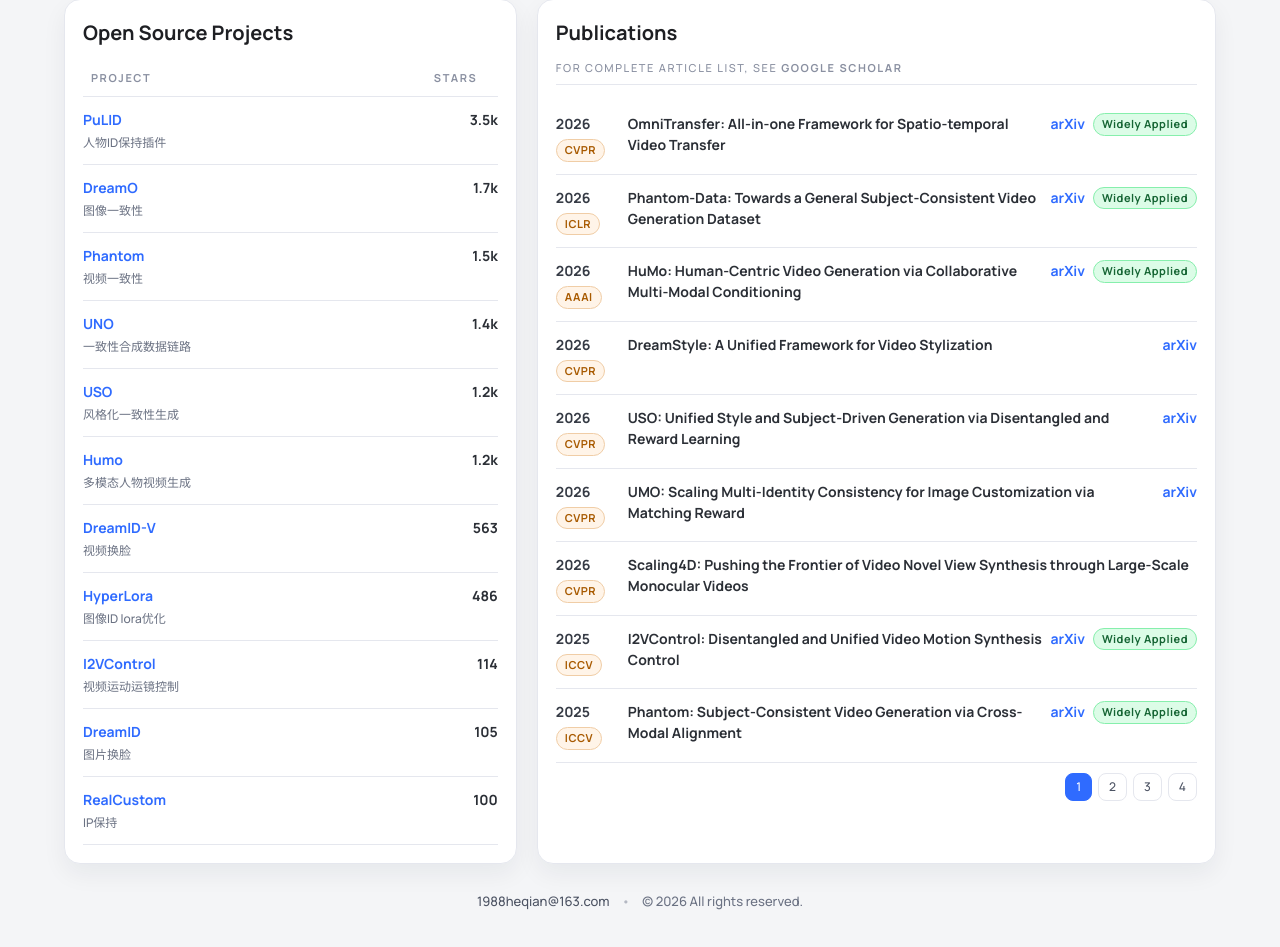
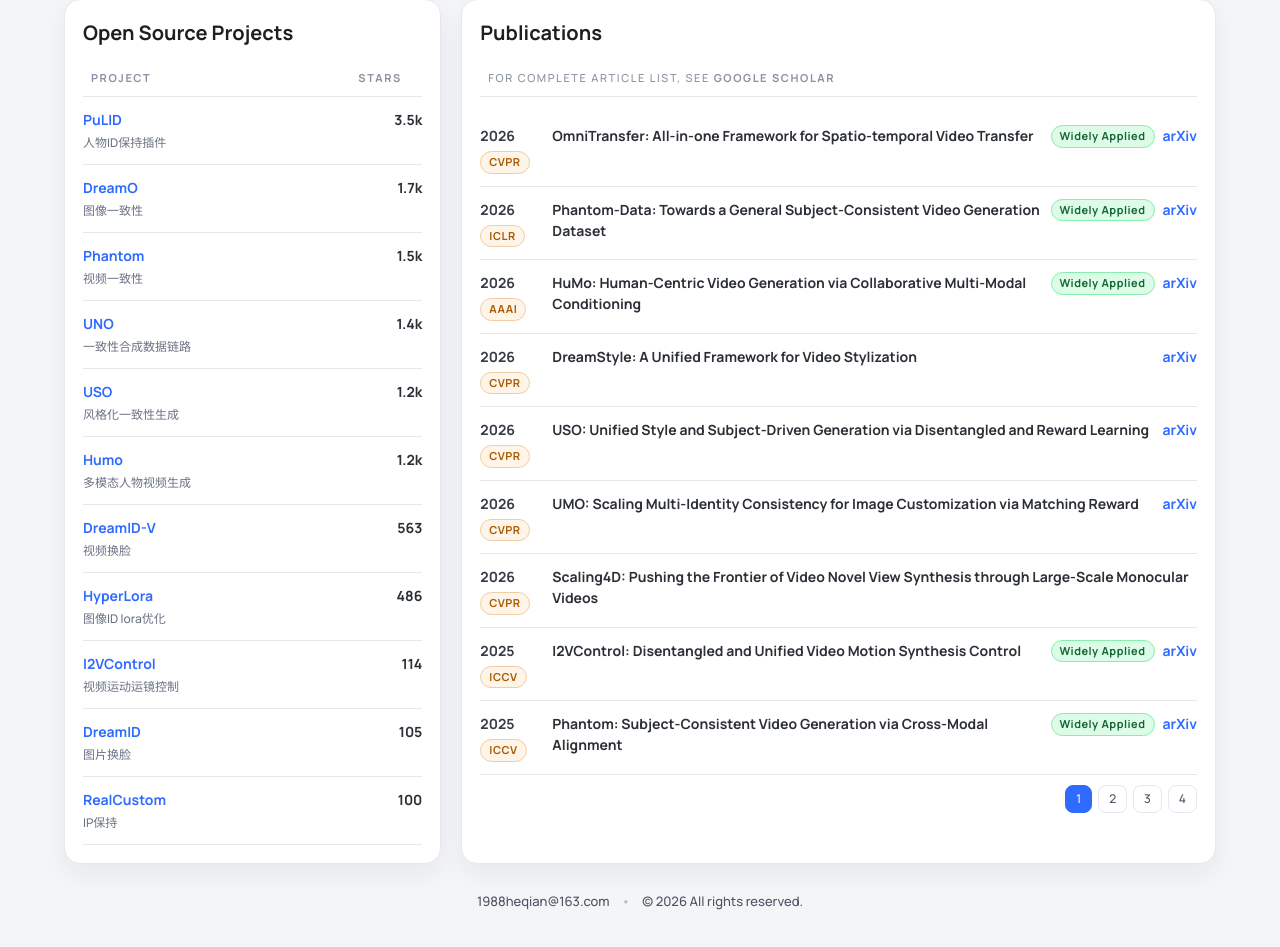
Before and after one commit to logic1988/logic1988.github.io, a Next.js app: page / in a window 1280 px wide. Shown: the part 369-1316 px from the top of the page. Built offline with nearby package versions, Linux system fonts and the light colour scheme; no server answers.

Commit message:
fix: 调整 Widely Applied 位置、对齐格式、调整布局宽度

```diff
--- a/src/app/page.tsx
+++ b/src/app/page.tsx
@@ -497,7 +497,7 @@ export default function Home() {
         </div>
       </section>
 
-      <div style={{ display: 'grid', gridTemplateColumns: '2fr 3fr', gap: '20px' }}>
+      <div style={{ display: 'grid', gridTemplateColumns: '1fr 2fr', gap: '20px' }}>
         <section className="panel">
           <h2 className="panel-title">Open Source Projects</h2>
           <div className="repo-table-wrapper">
@@ -539,7 +539,7 @@ export default function Home() {
             letterSpacing: '1.6px',
             textTransform: 'uppercase',
             color: '#8a90a1',
-            paddingBottom: '8px',
+            padding: '10px 8px',
             borderBottom: '1px solid #e5e7ee'
           }}>
             For complete article list, see{' '}
@@ -563,6 +563,15 @@ export default function Home() {
                   <td>
                     <div className="title-line">
                       <span className="title">{paper.title}</span>
+                      {paper.widelyApplied && (
+                        <span className="badge" style={{
+                          backgroundColor: '#dcfce7',
+                          borderColor: '#86efac',
+                          color: '#166534'
+                        }}>
+                          Widely Applied
+                        </span>
+                      )}
                       {paper.arxiv && (
                         <a
                           href={paper.arxiv}
@@ -582,15 +591,6 @@ export default function Home() {
                         >
                           pdf
                         </a>
-                      )}
-                      {paper.widelyApplied && (
-                        <span className="badge" style={{
-                          backgroundColor: '#dcfce7',
-                          borderColor: '#86efac',
-                          color: '#166534'
-                        }}>
-                          Widely Applied
-                        </span>
                       )}
                     </div>
                   </td>
@@ -616,11 +616,11 @@ export default function Home() {
       </div>
 
       <footer className="footer">
-        <a href="mailto:1988heqian@163.com" style={{ color: '#4c5363', textDecoration: 'none', fontWeight: 500 }}>
+        <a href="mailto:1988heqian@163.com">
           1988heqian@163.com
         </a>
         <span className="dot">•</span>
-        <span>© {new Date().getFullYear()} All rights reserved.</span>
+        <span style={{ fontWeight: 500 }}>© {new Date().getFullYear()} All rights reserved.</span>
       </footer>
     </div>
   );
--- a/src/app/styles.css
+++ b/src/app/styles.css
@@ -287,14 +287,14 @@ body {
   display: flex;
   gap: 12px;
   justify-content: center;
-  color: #6b7283;
+  color: #4c5363;
   font-size: 13px;
+  font-weight: 500;
 }
 
 .footer a {
   color: #4c5363;
   text-decoration: none;
-  font-weight: 500;
 }
 
 .footer a:hover { text-decoration: underline; }
```
